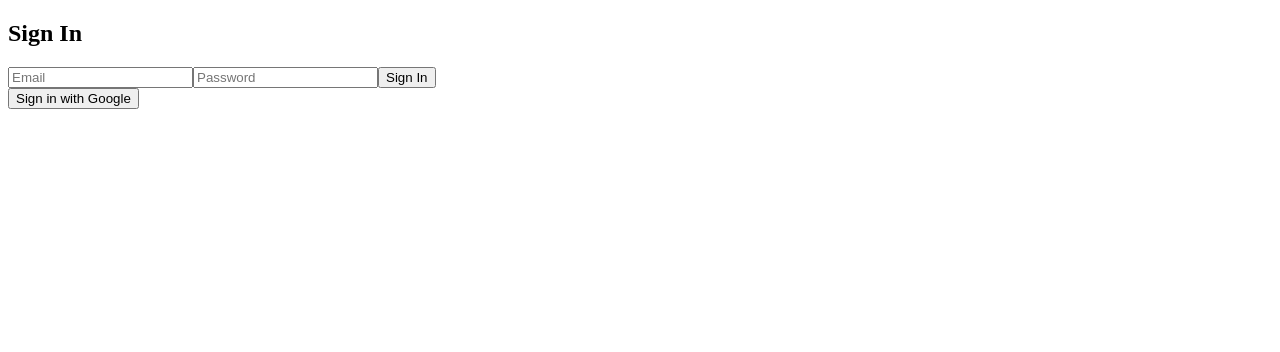
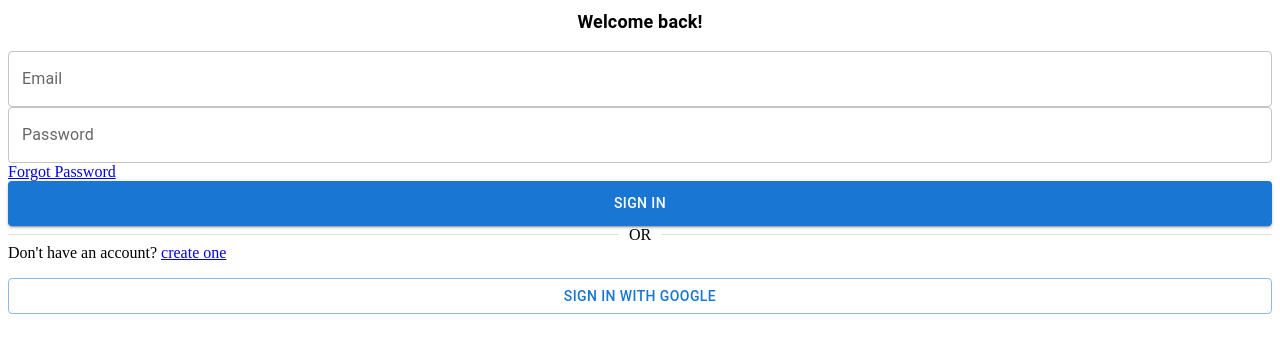
Before and after one commit to keyurPIE/demo-home, a Next.js app: page /auth/login in a window 1280 px wide. Shown: the top 352 px of the page. Built offline with nearby package versions, Linux system fonts and the light colour scheme; no server answers.

Commit message:
change ui of login and register:

```diff
--- a/src/app/auth/login/page.tsx
+++ b/src/app/auth/login/page.tsx
@@ -8,20 +8,46 @@ import {
   googleProvider,
 } from "@/lib/firebase";
 import { useRouter } from "next/navigation";
+import { Button, Divider, TextField, Typography } from "@mui/material";
+import { Field, Form, Formik } from "formik";
+import * as Yup from "yup";
+import Link from "next/link";
+
+// Validation schema using Yup
+const validationSchema = Yup.object({
+  email: Yup.string()
+    .email("Invalid email format")
+    .required("Email is required"),
+  password: Yup.string()
+    .min(8, "Password must be at least 8 characters")
+    .required("Password is required"),
+});
 
 export default function Page() {
-  const [email, setEmail] = useState("");
-  const [password, setPassword] = useState("");
-  const [error, setError] = useState(null);
+  // const [email, setEmail] = useState("");
+  // const [password, setPassword] = useState("");
+  const [error, setError] = useState<string | null>(null);
   const router = useRouter();
 
-  const handleSubmit = async (e) => {
-    e.preventDefault();
+  // const handleSubmit = async (e) => {
+  //   e.preventDefault();
+  //   try {
+  //     await signInWithEmailAndPassword(auth, email, password);
+  //     router.push("/dashboard"); // Redirect to dashboard after successful login
+  //   } catch (error) {
+  //     setError(error.message);
+  //   }
+  // };
+
+  // Handle Form Submission with Formik
+  const handleSubmit = async (values: { email: string; password: string }) => {
+    const { email, password } = values;
     try {
       await signInWithEmailAndPassword(auth, email, password);
       router.push("/dashboard"); // Redirect to dashboard after successful login
     } catch (error) {
-      setError(error.message);
+      console.log("✌️error --->", error);
+      setError("Invalid email or password. Please try again.");
     }
   };
 
@@ -30,33 +56,97 @@ export default function Page() {
       await signInWithPopup(auth, googleProvider);
       router.push("/dashboard"); // Redirect after Google sign-in
     } catch (error) {
-      setError(error.message);
+      console.log("✌️error --->", error);
+      setError("Google sign-in failed. Please try again.");
     }
   };
 
   return (
-    <div>
-      <h2>Sign In</h2>
-      {error && <p style={{ color: "red" }}>{error}</p>}
-      <form onSubmit={handleSubmit}>
-        <input
-          type="email"
-          placeholder="Email"
-          value={email}
-          onChange={(e) => setEmail(e.target.value)}
-          required
-        />
-        <input
-          type="password"
-          placeholder="Password"
-          value={password}
-          onChange={(e) => setPassword(e.target.value)}
-          required
-        />
-        <button type="submit">Sign In</button>
-      </form>
+    <div className="flex justify-center items-center h-screen bg-gray-100">
+      <div className="border p-6 max-w-md w-full bg-white shadow-md rounded-lg">
+        <Typography fontWeight={600} fontSize={18} mb={2} align="center">
+          Welcome back!
+        </Typography>
 
-      <button onClick={handleGoogleSignIn}>Sign in with Google</button>
+        {/* Formik Form with Validation */}
+        <Formik
+          initialValues={{ email: "", password: "" }}
+          validationSchema={validationSchema}
+          onSubmit={handleSubmit}
+          className="border flex flex-col gap-3"
+        >
+          {({ errors, touched }) => (
+            <Form className="flex flex-col gap-4">
+              {/* Email Input */}
+              <Field
+                name="email"
+                as={TextField}
+                label="Email"
+                placeholder="abc@example.com"
+                variant="outlined"
+                fullWidth
+                error={touched.email && Boolean(errors.email)}
+                helperText={touched.email && errors.email}
+              />
+              {/* Password Input */}
+              <Field
+                name="password"
+                as={TextField}
+                label="Password"
+                placeholder="*******"
+                type="password"
+                variant="outlined"
+                fullWidth
+                error={touched.password && Boolean(errors.password)}
+                helperText={touched.password && errors.password}
+              />
+
+              {/* Reset password */}
+              <Link href="/forgot-password" className="text-right underline">
+                Forgot Password
+              </Link>
+
+              {/* Submit Button */}
+              <Button
+                type="submit"
+                variant="contained"
+                color="primary"
+                fullWidth
+                sx={{ padding: "10px" }}
+              >
+                Sign In
+              </Button>
+            </Form>
+          )}
+        </Formik>
+
+        <Divider>OR</Divider>
+
+        <div>
+          Don&apos;t have an account?{" "}
+          <Link href="/auth/register" className="underline">
+            create one
+          </Link>
+        </div>
+
+        {/* Error Message for Form Submission */}
+        {error && (
+          <Typography color="error" variant="body2" align="center">
+            {error}
+          </Typography>
+        )}
+
+        {/* Google Sign-In Button */}
+        <Button
+          variant="outlined"
+          color="primary"
+          fullWidth
+          sx={{ marginTop: "16px" }}
+          onClick={handleGoogleSignIn}
+        >
+          Sign in with Google
+        </Button>
+      </div>
     </div>
   );
 }
```
Also changed, not shown: src/app/auth/register/page.tsx (+116 -35 lines).
